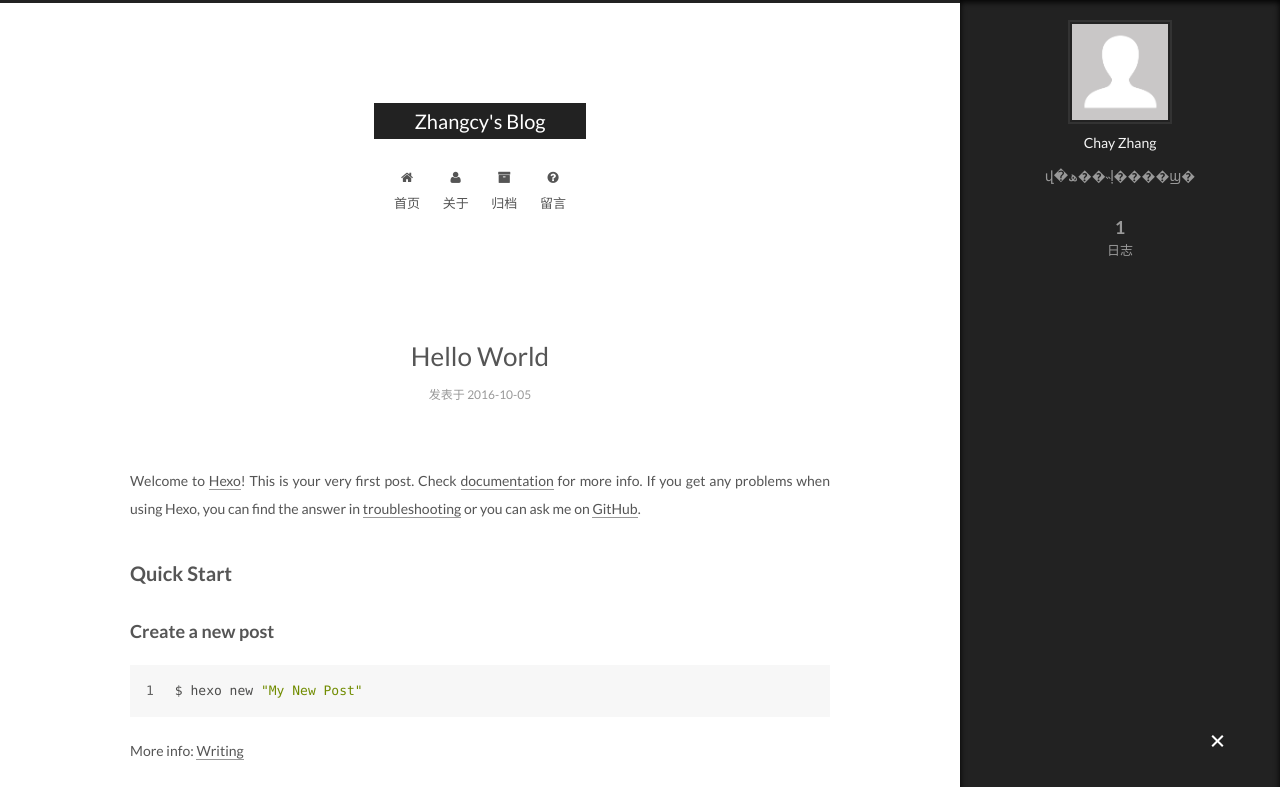
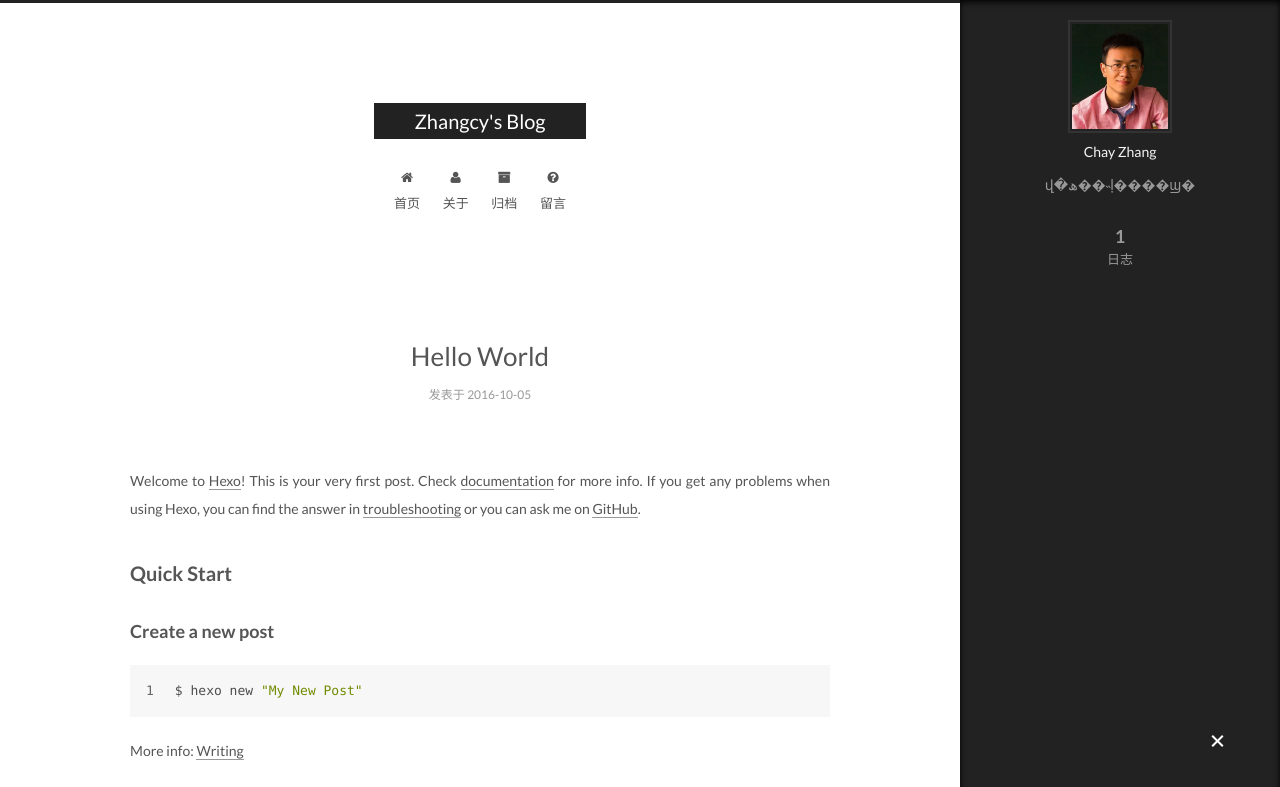
Before and after one commit to senhonsakura/senhonsakura.github.io, a plain HTML site: page index.html in a window 1280 px wide. Both pictures are taken after a click on the element 1217 px from the left and 742 px from the top of the page. Shown: the top 787 px of the page. Drawn offline with Linux system fonts and the light colour scheme.

Commit message:
Site updated: 2016-10-05 21:06:39

```diff
--- a/index.html
+++ b/index.html
@@ -362,7 +362,7 @@
       <section class="site-overview sidebar-panel  sidebar-panel-active ">
         <div class="site-author motion-element" itemprop="author" itemscope itemtype="http://schema.org/Person">
           <img class="site-author-image" itemprop="image"
-               src="/images/avatar.gif"
+               src="/images/avatar.png"
                alt="Chay Zhang" />
           <p class="site-author-name" itemprop="name">Chay Zhang</p>
           <p class="site-description motion-element" itemprop="description">վ�ھ��˵ļ����ϣ�</p>
```
Also changed, not shown: 2016/10/05/hello-world/index.html (+1 -1 lines), archives/2016/10/index.html (+1 -1 lines), archives/2016/index.html (+1 -1 lines), archives/index.html (+1 -1 lines), guestbook/index.html (+1 -1 lines).
